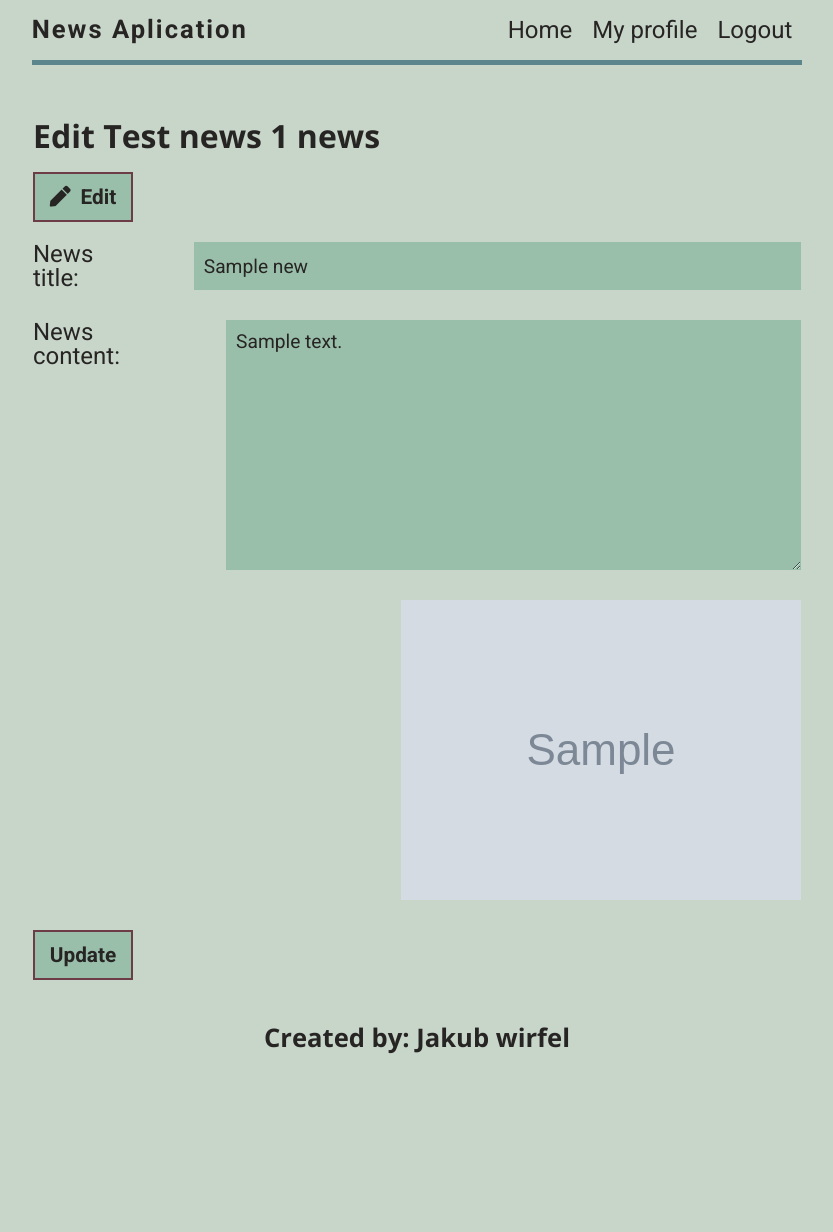
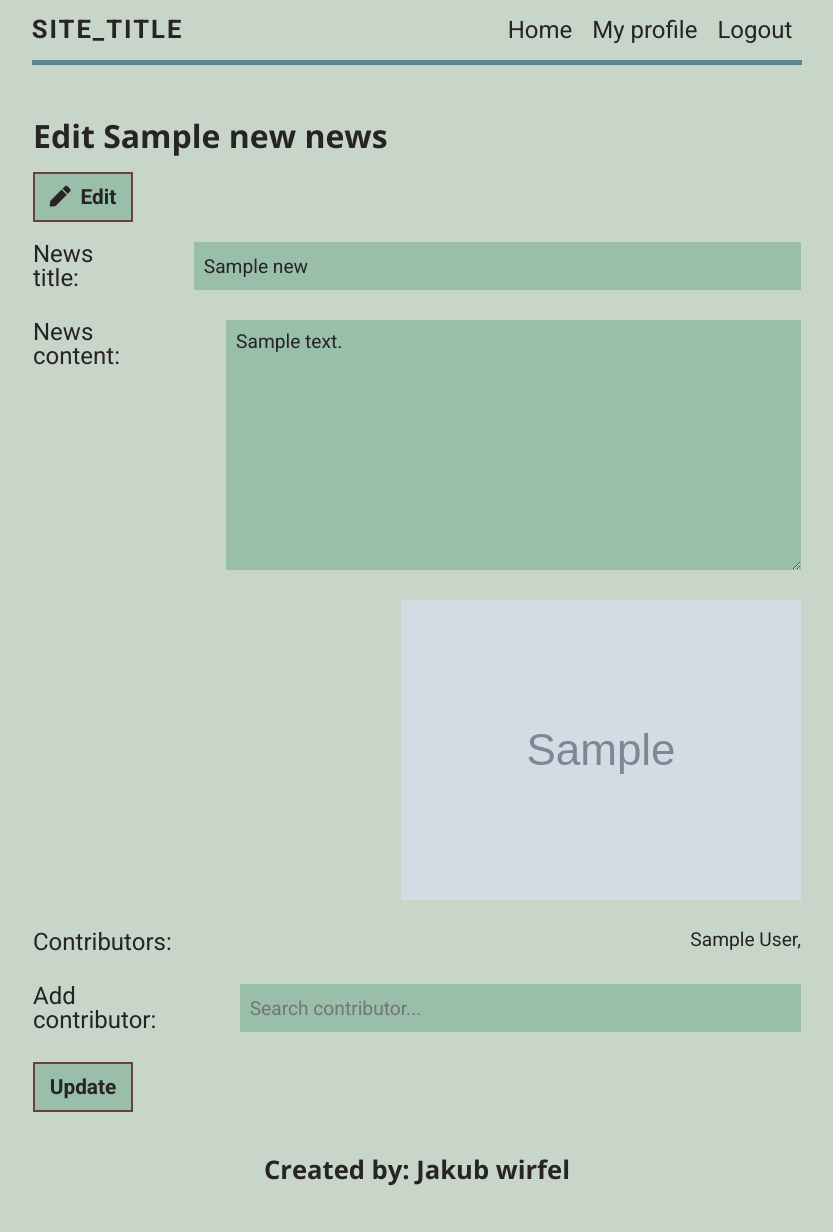
Before and after one commit to jakubwirfel/news_api, a PHP site: page /edit.php?id=1 in a window 1280 px wide. Shown: the whole page, without its empty margins (223-1056 px from the left). Before the commit the page ends 1054 px from the top, so only its background shows below. Run offline with PHP 8.4, Linux system fonts and the light colour scheme; the visitor is signed in with stand-in values (Sample User, id 1); tables that the repository leaves empty or names only in its code hold one stand-in row (values such as "Sample post"); grey boxes marked "Sample" are stand-in pictures; some libraries are stand-ins or nearby versions.

Commit message:
Create contribution search and add

```diff
--- a/css/sass/pages/_edit.scss
+++ b/css/sass/pages/_edit.scss
@@ -42,6 +42,11 @@
             display: flex;
             justify-content: space-between;
             margin: 0px 0px 30px !important;
+            p {
+                font-size: 1.2em;
+                color: $fontCL;
+                font-family: 'Roboto', sans-serif;
+            }
             label {
                 font-size: 1.5em;
                 color: $fontCL;
@@ -65,6 +70,42 @@
                     margin-top: 20px !important;
                 }
             }
+            .search{
+                display: flex;
+                justify-content: space-between;
+                position: relative;
+                width: 100%;
+                input[type="text"]{
+                    width: 80%;
+                    .result{
+                        width: 100%;
+                        box-sizing: border-box;
+                    }
+                }
+                .result {
+                    position: absolute;
+                    z-index: 999;
+                    top: 100%;
+                    right: 0;
+                    background: $forCL;
+                    width: 80%;
+                    max-height: 160px;
+                    overflow-y: auto;
+                    p {
+                        margin: 0;
+                        padding: 10px;
+                        border-bottom: 1px solid $thiCL;
+                        border-top: none;
+                        cursor: pointer;
+                        font-family: 'Manjari', sans-serif;
+                        font-size: 1.2em;
+                        color: $fontCL;
+                        &:hover {
+                            background: $thiCL;
+                        }
+                    }
+                }
+            }
         }
     }
 }
--- a/css/styles.css
+++ b/css/styles.css
@@ -820,6 +820,11 @@
   justify-content: space-between;
   margin: 0px 0px 30px !important;
 }
+.edit-container .edit-form .form-group p {
+  font-size: 1.2em;
+  color: #272424;
+  font-family: "Roboto", sans-serif;
+}
 .edit-container .edit-form .form-group label {
   font-size: 1.5em;
   color: #272424;
@@ -843,5 +848,41 @@
 .edit-container .edit-form .form-group .box .img-input {
   margin-top: 20px !important;
 }
+.edit-container .edit-form .form-group .search {
+  display: flex;
+  justify-content: space-between;
+  position: relative;
+  width: 100%;
+}
+.edit-container .edit-form .form-group .search input[type=text] {
+  width: 80%;
+}
+.edit-container .edit-form .form-group .search input[type=text] .result {
+  width: 100%;
+  box-sizing: border-box;
+}
+.edit-container .edit-form .form-group .search .result {
+  position: absolute;
+  z-index: 999;
+  top: 100%;
+  right: 0;
+  background: #5C868D;
+  width: 80%;
+  max-height: 160px;
+  overflow-y: auto;
+}
+.edit-container .edit-form .form-group .search .result p {
+  margin: 0;
+  padding: 10px;
+  border-bottom: 1px solid #99BFAA;
+  border-top: none;
+  cursor: pointer;
+  font-family: "Manjari", sans-serif;
+  font-size: 1.2em;
+  color: #272424;
+}
+.edit-container .edit-form .form-group .search .result p:hover {
+  background: #99BFAA;
+}
 
 /*# sourceMappingURL=styles.css.map */
--- a/edit.php
+++ b/edit.php
@@ -13,17 +13,28 @@
         if(isset($_POST['update'])) {
             $title = trim($_POST['title']);
             $content = trim($_POST['content']);
+            $contId = trim($_POST['contributor']);
 
-            if($news -> editNews($title, $content, $id)) {
-                redirect("profile.php?name={$_SESSION['username']}", 'Changes has been made', 'succes');
+            // Ifcontributor is set
+            if(isset($contId) && $contId != null) {
+                if($news -> addContributor($contId, $id)) {
+                    redirect("profile.php?name={$_SESSION['username']}", 'Changes has been made, contributor added', 'succes');
+                }else {
+                    redirect("profile.php?name={$_SESSION['username']}", 'Contributor exist, please try again', 'error');
+                }
             } else {
-                redirect("profile.php?name={$_SESSION['username']}", 'Something went wrong', 'error');
+                if($news -> editNews($title, $content, $id)) {
+                    redirect("profile.php?name={$_SESSION['username']}", 'Changes has been made', 'succes');
+                } else {
+                    redirect("profile.php?name={$_SESSION['username']}", 'Something went wrong', 'error');
+                }
             }
         }
 
         $template = new Template('./templates/edit_news.php');
 
         $template -> news = $news -> getNewsToEdit($id);
+        $template -> contributorsList = $news -> getContributors();
 
         echo $template;
     } else {
--- a/index.php
+++ b/index.php
@@ -12,6 +12,7 @@
     $template -> bestsUsers = $news -> getBestUsers();
 
     $template -> newsList = $news -> displayNewsList();
+    $template -> contributorsList = $news -> getContributors();
 
     echo $template;
 ?>
--- a/lib/News.php
+++ b/lib/News.php
@@ -97,11 +97,23 @@
 
     //Get all news data (to print  news on front page)
     public function displayNewsList() {
-        $this -> db -> query("SELECT n.id, n.title, n.content, n.creation_date, n.views, i.alt, i.src, u.name FROM news n
+        $this -> db -> query("SELECT DISTINCT n.id, n.title, n.content, n.creation_date, n.views, i.alt, i.src, u.name FROM news n
                                 LEFT JOIN news_images i ON n.image_id = i.id
                                 LEFT JOIN users_news un ON n.id = un.news_id
                                 LEFT JOIN users u ON u.id = un.user_id
+                                GROUP BY n.id
                                 ORDER BY n.id DESC");
+
+        $results = $this -> db -> resultSet();
+
+        return $results;
+    }
+
+    //Get all contributors
+    public function getContributors() {
+        $this -> db -> query("SELECT un.news_id,u.name
+                                FROM users_news un
+                                LEFT JOIN users u ON u.id = un.user_id");
 
         $results = $this -> db -> resultSet();
 
@@ -200,6 +212,33 @@
         }
     }
 
+    //Add contributor to news
+    public function addContributor($contId, $newsId) {
+        //Select contributors to news
+        $this -> db -> query("SELECT user_id, news_id FROM users_news WHERE news_id = :id AND user_id LIKE :userId");
+
+        $this -> db -> bind(':id', $newsId);
+        $this -> db -> bind(':userId', $contId);
+
+        $results = $this -> db -> resultSet();
+        $numRows = $this -> db -> rowCount();
+        //Check execute and no duplicate
+            if($numRows === 0) {
+                $this -> db -> query("INSERT INTO users_news (user_id, news_id) VALUES (:user_id, :news_id)");
+
+                $this -> db -> bind(':user_id', $contId);
+                $this -> db -> bind(':news_id', $newsId);
+
+                if($this -> db -> execute()) {
+                    return true;
+                } else {
+                    return false;
+                }
+            } else {
+                return false;
+            }
+    }
+
     //Get 3 best news of the week
     public function getBestNews() {
         $this -> db -> query("SELECT n.id, n.title, n.views
--- a/profile.php
+++ b/profile.php
@@ -14,6 +14,7 @@
         $template = new Template('./templates/user_profile.php');
 
         $template -> newsList = $news -> displayUserNews($name);
+        $template -> contributorsList = $news -> getContributors();
 
         echo $template;
     } else {
--- a/templates/edit_news.php
+++ b/templates/edit_news.php
@@ -1,7 +1,7 @@
 <?php include 'inc/header.php';?>
 <?php include 'inc/navbar.php';?>
     <main class="edit-container">
-        <h1>Edit Test news 1 news</h1>
+        <h1>Edit <?php echo $news -> title?> news</h1>
         <button class="btn" id="ToogleFieldset"><i class="fas fa-pen"></i> Edit</button>
         <form class="edit-form" method="POST" action="">
             <fieldset id="Fieldset" disabled>
@@ -18,6 +18,28 @@
 
                 </div>
                 <img src="<?php echo $news -> src?>" alt="<?php echo $news -> alt?>">
+            </div>
+            <div class="form-group">
+                <div class="box">
+                <label >Contributors:</label>
+                </div>
+                <p>
+                    <?php foreach($contributorsList as $contributor) {
+                            if($contributor -> news_id === $news -> id) {
+                                echo $contributor -> name . ",   ";
+                            }
+                        }
+                    ?>
+                </p>
+            </div>
+            <div class="form-group">
+                <div class="search">
+                    <label for="search">Add contributor:</label>
+                    <input class="input-edit" id="search" type="text" autocomplete="off" placeholder="Search contributor..."/>
+                    <input hidden id="userId" name="contributor">
+                    <div class="result">
+                    </div>
+                </div>
             </div>
             <input type="submit" name="update" value="Update" class="btn">
             </fieldset>
@@ -46,4 +68,26 @@
         }
     });
 </script>
+<script>
+    $(document).ready(function(){
+    $('.search input[type="text"]').on("keyup input", function(){
+        var inputVal = $(this).val();
+        var name = '<?php echo $_SESSION['username']?>';
+        var resultDropdown = $(this).siblings(".result");
+        if(inputVal.length){
+            $.get("helpers/search_handler.php", {term: inputVal, uName: name}).done(function(data){
+                resultDropdown.html(data);
+            });
+        } else{
+            resultDropdown.empty();
+        }
+    });
+
+    $(document).on("click", ".result div", function(){
+        $(this).parents(".search").find('input[type="text"]').val($('p',this).text());
+        $(this).parents(".search").find('#userId').val($('#id',this).text());
+        $(this).parent(".result").empty();
+    });
+});
+</script>
 <?php include 'inc/footer.php';?>
```
Also changed, not shown: helpers/search_handler.php (added, +9 -0 lines), lib/Search.php (added, +30 -0 lines), templates/frontpage.php (+6 -1 lines), templates/user_profile.php (+6 -1 lines), 1 other file.
